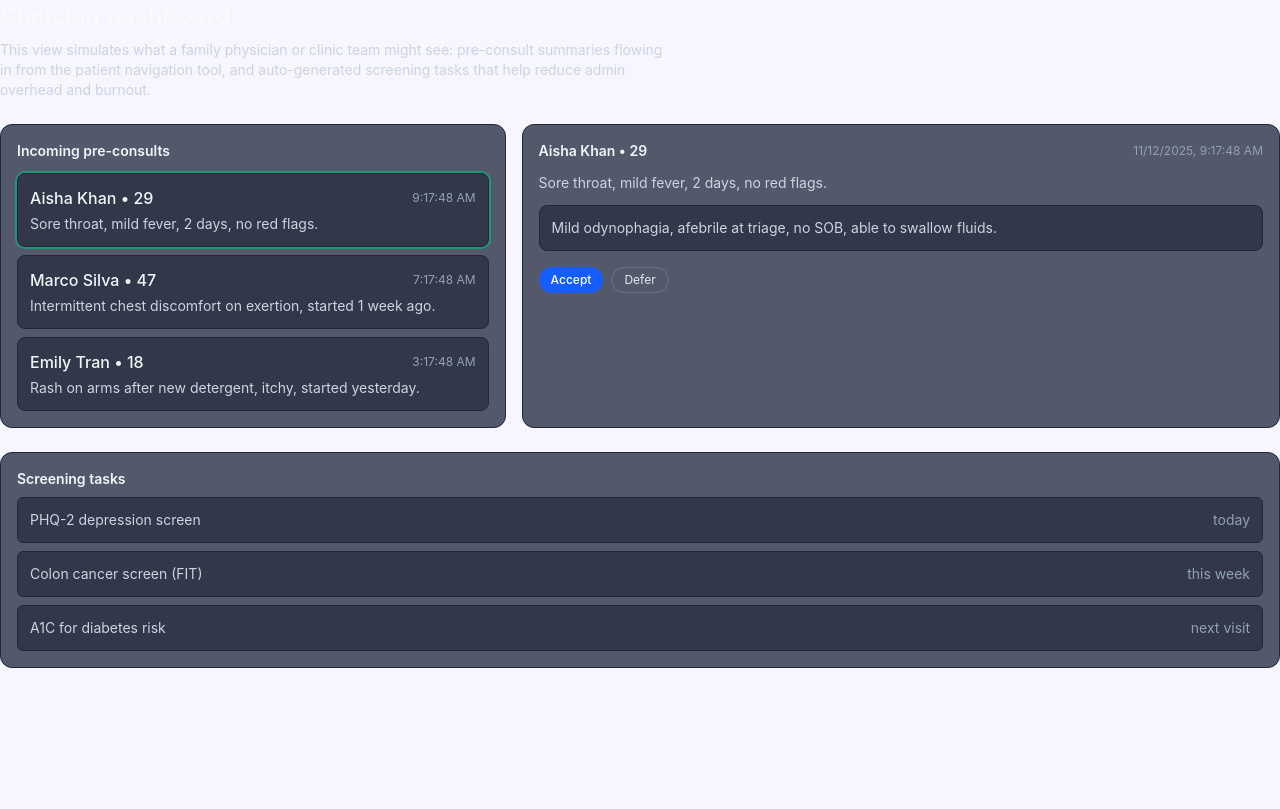
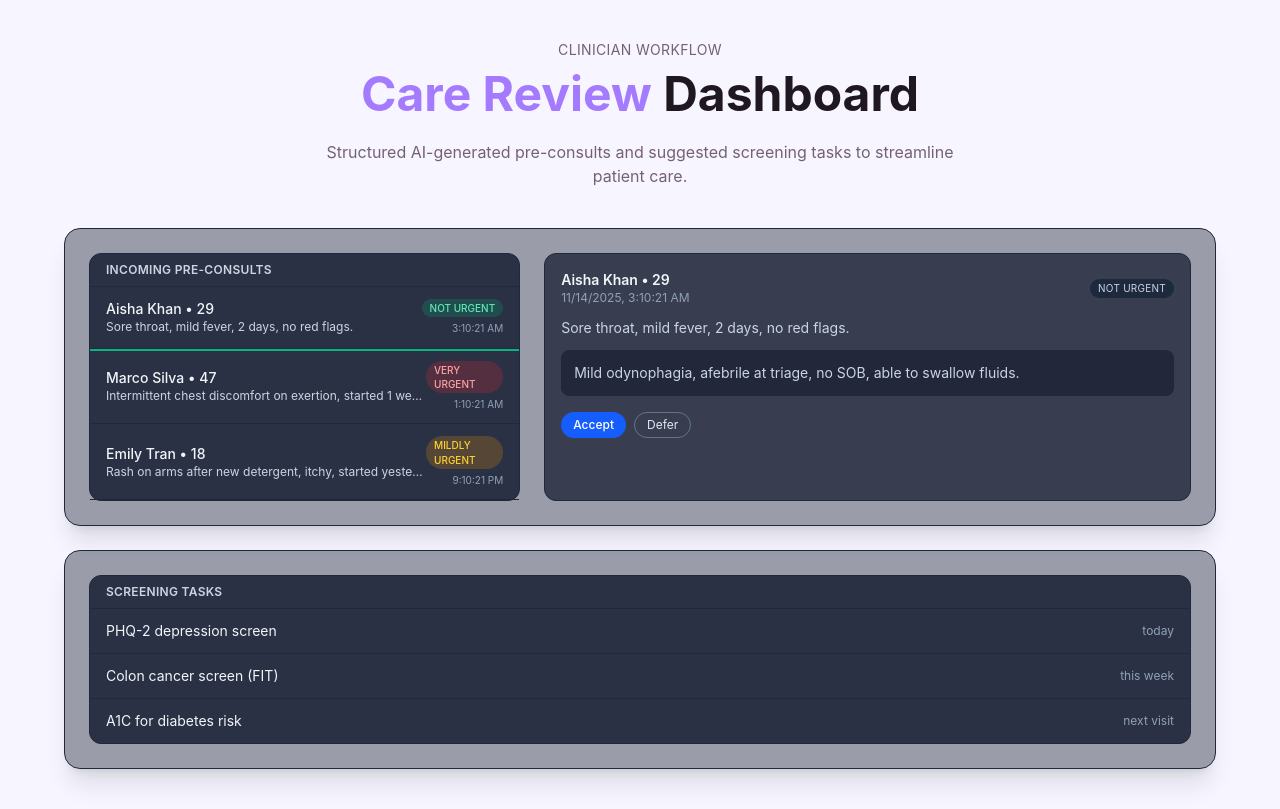
Before and after one commit to yousafmuhamm/Hack4Health, a Next.js app: page /clinician in a window 1280 px wide. Built offline with nearby package versions, Linux system fonts and the light colour scheme; no server answers; what react-oidc-context would draw is missing.

Commit message:
changed the front end, minor changes, aesthetics, and buttons

```diff
--- a/app/clinician/page.tsx
+++ b/app/clinician/page.tsx
@@ -10,13 +10,12 @@ import ScreeningTasksCard from "@/components/ScreeningTasksCard";
 type DecisionStatus = "accepted" | "deferred";
 
 export default function ClinicianPage() {
-  // Keep pre-consults and selection in state
   const [preconsults] = useState<Preconsult[]>(mockPreconsults);
+
   const [selectedId, setSelectedId] = useState<string | null>(
     preconsults[0]?.id ?? null
   );
 
-  // Track what the clinician did with each case (for now, just in memory)
   const [decisions, setDecisions] = useState<
     Record<string, DecisionStatus | undefined>
   >({});
@@ -26,42 +25,59 @@ export default function ClinicianPage() {
 
   function handleAccept(id: string) {
     setDecisions((prev) => ({ ...prev, [id]: "accepted" }));
-    console.log("Accepted pre-consult:", id);
   }
 
   function handleDefer(id: string) {
     setDecisions((prev) => ({ ...prev, [id]: "deferred" }));
-    console.log("Deferred pre-consult:", id);
   }
 
+  const acceptedCases = preconsults.filter(
+    (pc) => decisions[pc.id] === "accepted"
+  );
+
+  const selectedDecision =
+    selected && decisions[selected.id] ? decisions[selected.id] : undefined;
+
   return (
-    <div className="space-y-6">
-      <section className="space-y-2">
-        <h1 className="text-2xl font-semibold text-slate-50">
-          Clinician dashboard
+    <div className="min-h-screen bg-[var(--bg)] text-[var(--fg)] flex justify-center px-4 py-10">
+      <div className="w-full max-w-6xl">
+
+        {/* Page Title */}
+        <div className="text-center mb-10">
+          <p className="text-sm text-[var(--fg-muted)] uppercase tracking-wide">
+            Clinician Workflow
+          </p>
+          <h1 className="text-4xl sm:text-5xl font-bold leading-tight mt-1">
+            <span className="text-[var(--accent)]">Care Review</span> Dashboard
           </h1>
-        <p className="max-w-2xl text-sm text-slate-300">
-          This view simulates what a family physician or clinic team might see:
-          pre-consult summaries flowing in from the patient navigation tool, and
-          auto-generated screening tasks that help reduce admin overhead and
-          burnout.
+          <p className="mt-4 max-w-2xl mx-auto text-[var(--fg-muted)]">
+            Structured AI-generated pre-consults and suggested screening tasks to streamline patient care.
           </p>
-      </section>
+        </div>
 
-      <div className="grid gap-4 md:grid-cols-[minmax(0,2fr)_minmax(0,3fr)]">
+        {/* Dashboard Panels */}
+        <div className="grid gap-6 md:grid-cols-[minmax(0,2fr)_minmax(0,3fr)] rounded-2xl border border-slate-800 bg-slate-900/40 p-6 shadow-xl">
           <PatientPreconsultList
             items={preconsults}
             selectedId={selectedId}
             onSelect={setSelectedId}
+            decisions={decisions}
           />
+
           <PatientPreconsultDetail
             item={selected}
             onAccept={handleAccept}
             onDefer={handleDefer}
+            decision={selectedDecision}
           />
         </div>
 
-      <ScreeningTasksCard />
+        {/* Screening Tasks */}
+        <div className="mt-6 rounded-2xl border border-slate-800 bg-slate-900/40 p-6 shadow-xl">
+          <ScreeningTasksCard acceptedCases={acceptedCases} />
+        </div>
+
+      </div>
     </div>
   );
 }
--- a/components/PatientPreconsultDetail.tsx
+++ b/components/PatientPreconsultDetail.tsx
@@ -1,17 +1,21 @@
 "use client";
 
 import { Preconsult } from "@/lib/types";
+
+type DecisionStatus = "accepted" | "deferred" | undefined;
 
 type PatientPreconsultDetailProps = {
   item: Preconsult | null;
   onAccept: (id: string) => void;
   onDefer: (id: string) => void;
+  decision?: DecisionStatus;
 };
 
 export default function PatientPreconsultDetail({
   item,
   onAccept,
   onDefer,
+  decision,
 }: PatientPreconsultDetailProps) {
   if (!item) {
     return (
@@ -21,15 +25,43 @@ export default function PatientPreconsultDetail({
     );
   }
 
+  const decisionLabel =
+    decision === "accepted"
+      ? "Accepted"
+      : decision === "deferred"
+      ? "Deferred"
+      : null;
+
+  const decisionClass =
+    decision === "accepted"
+      ? "bg-emerald-500/20 text-emerald-300"
+      : decision === "deferred"
+      ? "bg-amber-500/20 text-amber-300"
+      : "";
+
   return (
     <section className="space-y-3 rounded-xl border border-slate-800 bg-slate-900/70 p-4">
-      <div className="flex items-center justify-between">
-        <h2 className="text-sm font-semibold text-slate-100">
-          {item.patientName} • {item.age}
-        </h2>
-        <span className="text-xs text-slate-400">
-          {new Date(item.createdAt).toLocaleString()}
-        </span>
+      <div className="flex items-center justify-between gap-3">
+        <div>
+          <h2 className="text-sm font-semibold text-slate-100">
+            {item.patientName} • {item.age}
+          </h2>
+          <p className="text-xs text-slate-400">
+            {new Date(item.createdAt).toLocaleString()}
+          </p>
+        </div>
+        <div className="flex flex-col items-end gap-1">
+          <span className="rounded-full bg-slate-800 px-2 py-0.5 text-[10px] uppercase tracking-wide text-slate-300">
+            {item.urgency.replace("_", " ").toUpperCase()}
+          </span>
+          {decisionLabel && (
+            <span
+              className={`rounded-full px-2 py-0.5 text-[10px] font-medium ${decisionClass}`}
+            >
+              {decisionLabel}
+            </span>
+          )}
+        </div>
       </div>
 
       <p className="text-sm text-slate-300">{item.summary}</p>
--- a/components/PatientPreconsultList.tsx
+++ b/components/PatientPreconsultList.tsx
@@ -1,46 +1,77 @@
 "use client";
 
 import { Preconsult } from "@/lib/types";
+
+type DecisionStatus = "accepted" | "deferred" | undefined;
+
+type Props = {
+  items: Preconsult[];
+  selectedId: string | null;
+  onSelect: (id: string) => void;
+  decisions: Record<string, DecisionStatus>;
+};
 
 export default function PatientPreconsultList({
   items,
   selectedId,
   onSelect,
-}: {
-  items: Preconsult[];
-  selectedId: string | null;
-  onSelect: (id: string) => void;
-}) {
+  decisions,
+}: Props) {
   return (
-    <section className="rounded-xl border border-slate-800 bg-slate-900/70 p-4">
-      <h2 className="text-sm font-semibold text-slate-100">Incoming pre-consults</h2>
-      <ul className="mt-3 space-y-2">
-        {items.map((pc) => {
-          const isActive = pc.id === selectedId;
-          const ring =
-            pc.priority === "high"
-              ? "ring-rose-500/60"
-              : pc.priority === "medium"
-              ? "ring-amber-500/60"
-              : "ring-emerald-500/60";
+    <section className="rounded-xl border border-slate-800 bg-slate-900/80">
+      <header className="border-b border-slate-800 px-4 py-2 text-xs font-semibold uppercase tracking-wide text-slate-300">
+        Incoming pre-consults
+      </header>
+      <ul className="max-h-[320px] overflow-y-auto">
+        {items.map((item) => {
+          const isSelected = item.id === selectedId;
+          const decision = decisions[item.id];
+
+          const opacityClass =
+            decision === "accepted"
+              ? "opacity-70"
+              : decision === "deferred"
+              ? "opacity-50"
+              : "opacity-100";
+
+          const urgencyClass =
+            item.urgency === "very_urgent"
+              ? "bg-red-500/20 text-red-300"
+              : item.urgency === "mildly_urgent"
+              ? "bg-amber-500/20 text-amber-300"
+              : "bg-emerald-500/20 text-emerald-300";
+
           return (
-            <li key={pc.id}>
-              <button
-                onClick={() => onSelect(pc.id)}
-                className={`w-full rounded-lg border border-slate-800 bg-slate-950/40 p-3 text-left hover:bg-slate-900/60 ${
-                  isActive ? `ring-2 ${ring}` : ""
-                }`}
-              >
-                <div className="flex items-center justify-between">
-                  <div className="font-medium text-slate-100">
-                    {pc.patientName} • {pc.age}
+            <li
+              key={item.id}
+              onClick={() => onSelect(item.id)}
+              className={`flex cursor-pointer items-center justify-between border-b border-slate-800 px-4 py-3 text-sm hover:bg-slate-800/70 ${
+                isSelected ? "ring-2 ring-emerald-400/80" : ""
+              } ${opacityClass}`}
+            >
+              <div>
+                <div className="font-medium text-slate-100">
+                  {item.patientName} • {item.age}
+                </div>
+                <div className="max-w-xs truncate text-xs text-slate-300">
+                  {item.summary}
+                </div>
+                {decision && (
+                  <div className="mt-1 text-[10px] uppercase tracking-wide text-slate-400">
+                    {decision === "accepted" ? "Accepted" : "Deferred"}
                   </div>
-                  <div className="text-xs text-slate-400">
-                    {new Date(pc.createdAt).toLocaleTimeString()}
-                  </div>
-                </div>
-                <p className="mt-1 text-sm text-slate-300">{pc.summary}</p>
-              </button>
+                )}
+              </div>
+              <div className="flex flex-col items-end gap-1">
+                <span
+                  className={`rounded-full px-2 py-0.5 text-[10px] font-medium ${urgencyClass}`}
+                >
+                  {item.urgency.replace("_", " ").toUpperCase()}
+                </span>
+                <span className="text-[10px] text-slate-400">
+                  {new Date(item.createdAt).toLocaleTimeString()}
+                </span>
+              </div>
             </li>
           );
         })}
--- a/components/ScreeningTasksCard.tsx
+++ b/components/ScreeningTasksCard.tsx
@@ -1,26 +1,122 @@
 "use client";
 
-const tasks = [
-  { id: "t1", label: "PHQ-2 depression screen", due: "today" },
-  { id: "t2", label: "Colon cancer screen (FIT)", due: "this week" },
-  { id: "t3", label: "A1C for diabetes risk", due: "next visit" },
-];
+import { Preconsult } from "@/lib/types";
 
-export default function ScreeningTasksCard() {
+type TaskBucket = "today" | "this_week" | "next_visit";
+
+type ScreeningTask = {
+  id: string;
+  label: string;
+  bucket: TaskBucket;
+  sourcePatient?: string; // optional: whose case triggered it
+};
+
+type Props = {
+  acceptedCases: Preconsult[];
+};
+
+function generateTasks(acceptedCases: Preconsult[]): ScreeningTask[] {
+  // Simple rule-based demo: in reality this would be smarter.
+  const tasks: ScreeningTask[] = [];
+
+  for (const pc of acceptedCases) {
+    const lowerSummary = pc.summary.toLowerCase();
+
+    // Mental health → PHQ-2 today
+    if (
+      lowerSummary.includes("low mood") ||
+      lowerSummary.includes("depressed") ||
+      lowerSummary.includes("anxiety")
+    ) {
+      tasks.push({
+        id: `phq2-${pc.id}`,
+        label: "PHQ-2 depression screen",
+        bucket: "today",
+        sourcePatient: pc.patientName,
+      });
+    }
+
+    // Age-based colorectal screening
+    if (pc.age >= 50) {
+      tasks.push({
+        id: `fit-${pc.id}`,
+        label: "Colon cancer screen (FIT)",
+        bucket: "this_week",
+        sourcePatient: pc.patientName,
+      });
+    }
+
+    // Metabolic risk → A1C
+    if (
+      lowerSummary.includes("diabetes") ||
+      lowerSummary.includes("weight") ||
+      lowerSummary.includes("thirst")
+    ) {
+      tasks.push({
+        id: `a1c-${pc.id}`,
+        label: "A1C for diabetes risk",
+        bucket: "next_visit",
+        sourcePatient: pc.patientName,
+      });
+    }
+  }
+
+  // Fallback demo tasks if nothing accepted yet
+  if (tasks.length === 0) {
+    return [
+      {
+        id: "phq2-demo",
+        label: "PHQ-2 depression screen",
+        bucket: "today",
+      },
+      {
+        id: "fit-demo",
+        label: "Colon cancer screen (FIT)",
+        bucket: "this_week",
+      },
+      {
+        id: "a1c-demo",
+        label: "A1C for diabetes risk",
+        bucket: "next_visit",
+      },
+    ];
+  }
+
+  return tasks;
+}
+
+export default function ScreeningTasksCard({ acceptedCases }: Props) {
+  const tasks = generateTasks(acceptedCases);
+
   return (
-    <section className="rounded-xl border border-slate-800 bg-slate-900/70 p-4">
-      <h2 className="text-sm font-semibold text-slate-100">Screening tasks</h2>
-      <ul className="mt-2 space-y-2">
-        {tasks.map((t) => (
-          <li
-            key={t.id}
-            className="flex items-center justify-between rounded-md border border-slate-800 bg-slate-950/40 p-3 text-sm text-slate-300"
+    <section className="rounded-xl border border-slate-800 bg-slate-900/80">
+      <header className="border-b border-slate-800 px-4 py-2 text-xs font-semibold uppercase tracking-wide text-slate-300">
+        Screening tasks
+      </header>
+      <div className="divide-y divide-slate-800">
+        {tasks.map((task) => (
+          <div
+            key={task.id}
+            className="flex items-center justify-between px-4 py-3 text-sm text-slate-100"
           >
-            <span>{t.label}</span>
-            <span className="text-slate-400">{t.due}</span>
-          </li>
+            <div>
+              <div>{task.label}</div>
+              {task.sourcePatient && (
+                <div className="text-xs text-slate-400">
+                  Triggered by: {task.sourcePatient}
+                </div>
+              )}
+            </div>
+            <span className="text-xs text-slate-400">
+              {task.bucket === "today"
+                ? "today"
+                : task.bucket === "this_week"
+                ? "this week"
+                : "next visit"}
+            </span>
+          </div>
         ))}
-      </ul>
+      </div>
     </section>
   );
 }
--- a/lib/mockData.ts
+++ b/lib/mockData.ts
@@ -1,37 +1,34 @@
+// lib/mockData.ts
 import { Preconsult } from "./types";
 
 export const mockPreconsults: Preconsult[] = [
   {
-    id: "pc_001",
+    id: "1",
     patientName: "Aisha Khan",
     age: 29,
     summary: "Sore throat, mild fever, 2 days, no red flags.",
-    createdAt: new Date().toISOString(),
+    details: "Mild odynophagia, afebrile at triage, no SOB, able to swallow fluids.",
+    createdAt: "2025-11-14T03:10:21Z",
     urgency: "not_urgent",
-    status: "new",
-    details:
-      "Mild odynophagia, afebrile at triage, no SOB, able to swallow fluids.",
   },
   {
-    id: "pc_002",
+    id: "2",
     patientName: "Marco Silva",
     age: 47,
     summary: "Intermittent chest discomfort on exertion, started 1 week ago.",
-    createdAt: new Date(Date.now() - 1000 * 60 * 60 * 2).toISOString(),
+    details:
+      "Exertional substernal pressure, improves with rest, no diaphoresis now. Needs in-person assessment.",
+    createdAt: "2025-11-14T01:10:21Z",
     urgency: "very_urgent",
-    status: "new",
-    details:
-      "Exertional substernal pressure, improves with rest, no diaphoresis now. Needs urgent in-person assessment.",
   },
   {
-    id: "pc_003",
+    id: "3",
     patientName: "Emily Tran",
     age: 18,
     summary: "Rash on arms after new detergent, itchy, started yesterday.",
-    createdAt: new Date(Date.now() - 1000 * 60 * 60 * 6).toISOString(),
+    details:
+      "Papular, pruritic rash without systemic symptoms. No fever, no mucosal involvement.",
+    createdAt: "2025-11-13T21:10:21Z",
     urgency: "mildly_urgent",
-    status: "new",
-    details:
-      "Papular, pruritic rash without systemic symptoms. Consider topical treatment, avoid trigger.",
   },
 ];
--- a/lib/types.ts
+++ b/lib/types.ts
@@ -22,10 +22,7 @@ export type Preconsult = {
   patientName: string;
   age: number;
   summary: string;
+  details?: string;
   createdAt: string;
-  triageSummary: string;
-
-  // NEW:
-  urgency: PreconsultUrgency;
-  status: PreconsultStatus;
+  urgency: PreconsultUrgency; // triage result from AI/patient flow
 };
```
Lines whose indentation alone changed are shown as unchanged.
